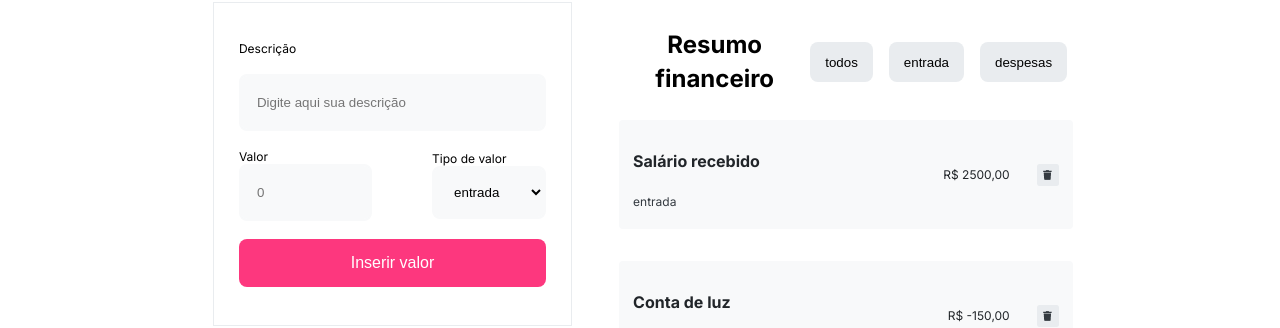
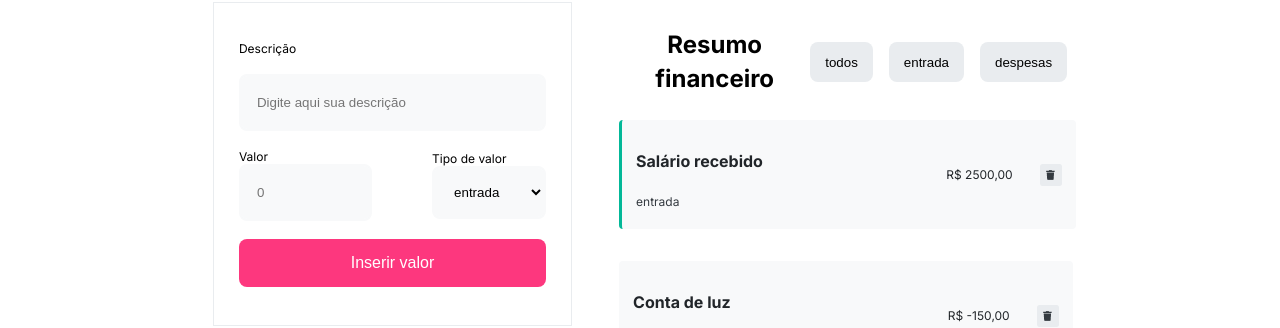
Before and after one commit to HiagoRomaneli/template-nu-kenzie-hiagoromaneli, a React (Vite) app: page / in a window 1280 px wide. Both pictures are taken after a click on the button "Iniciar". Shown: the part 126-454 px from the top of the page. Built offline with nearby package versions, Linux system fonts and the light colour scheme.

Commit message:
feat: border nas transaçoes de entrada

```diff
--- a/src/components/Card/card.css
+++ b/src/components/Card/card.css
@@ -6,6 +6,10 @@
   border-radius: 4px;
   padding: 0.5rem 0.875rem;
   width: 95%;
+}
+
+.entry-transaction {
+  border-left: 3px solid var(--color-secondary);
 }
 
 .div-card div:nth-child(1) > h3 {
--- a/src/components/Card/index.jsx
+++ b/src/components/Card/index.jsx
@@ -1,6 +1,21 @@
 import "./card.css";
 
 export const Card = ({ transaction, deleteTransaction }) => {
+  if (transaction.type === "entrada") {
+    return (
+      <div className="div-card entry-transaction">
+        <div>
+          <h3>{transaction.description}</h3>
+          <p>{transaction.type}</p>
+        </div>
+        <div>
+          <p>R$ {transaction.value},00</p>
+          <button onClick={() => deleteTransaction(transaction)}></button>
+        </div>
+      </div>
+    );
+  }
+
   return (
     <div className="div-card">
       <div>
```
